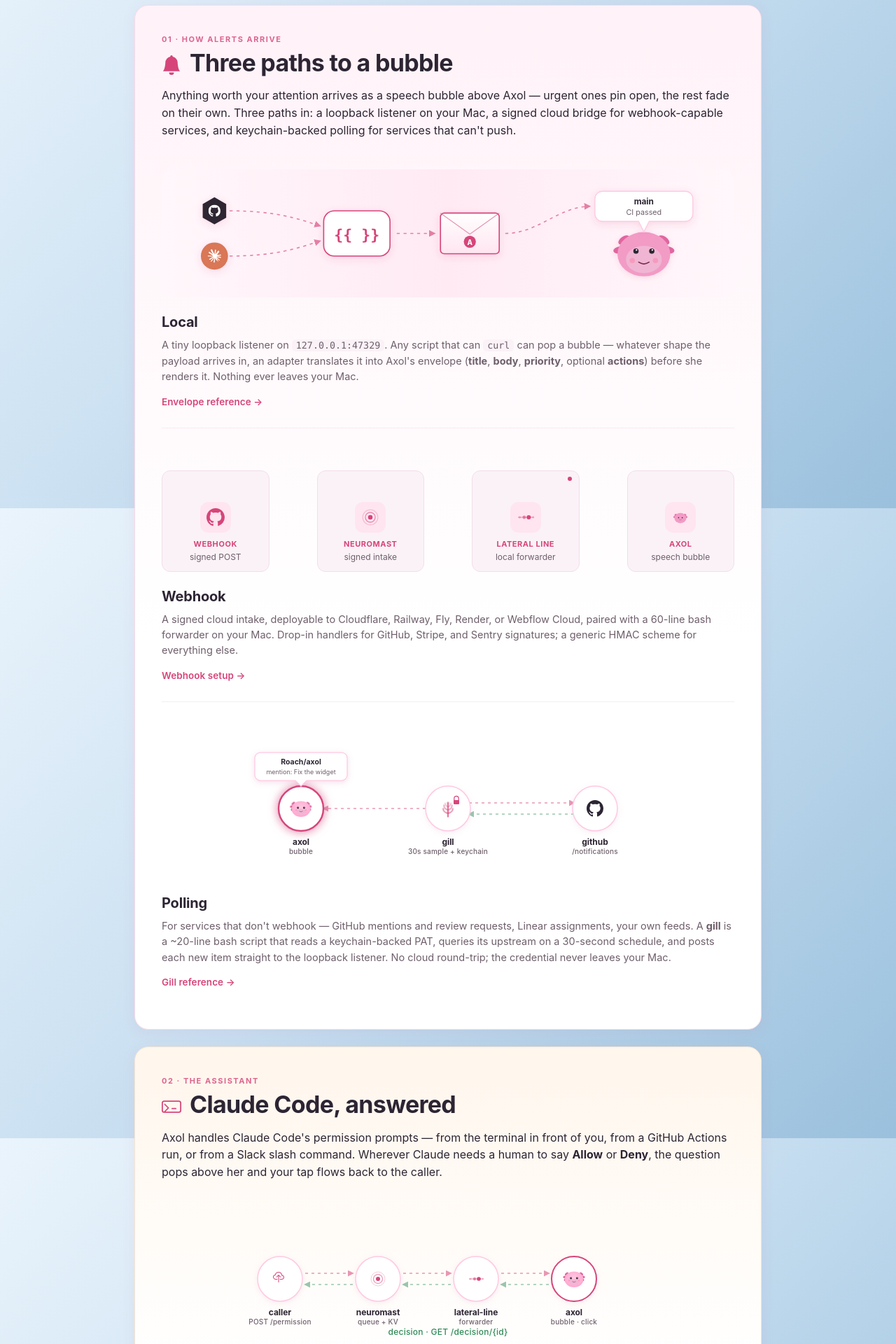
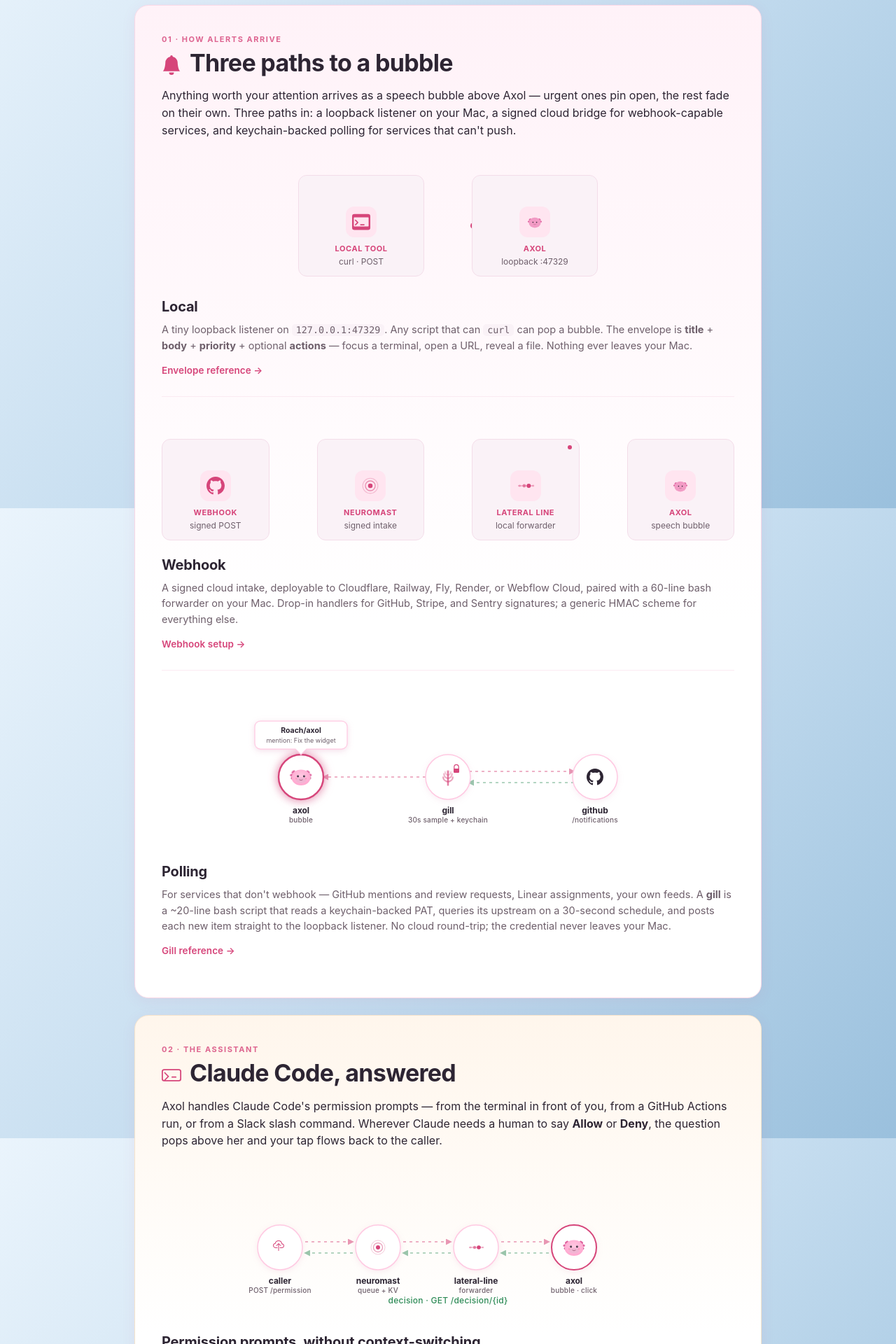
Before and after one commit to Roach/axol, a Jekyll site: the page built from docs/index.html, in a window 1280 px wide. Shown: the part 1074-2994 px from the top of the page at 70% size. Built offline with Jekyll 4.4.1, drawn with Linux system fonts in a browser that asks for light colours.

Commit message:
Homepage: restore the original local-flow animation on Alerts Local
Same story as the webhook-flow restore: the 2-node .ll-flow.local-flow
HTML was removed in 2c6152f, but its CSS survived intact — source
tile pulse, single arrow-dot crossing, bubble pop above Axol, on a
5s cycle. Restore the markup inside the Alerts Local block's wide
illustration slot.

This also untangles an overlap in the section: Local's illustration
was the envelope-flow-mini partial, which actually tells the adapter
story (many payload shapes → {{ }} → envelope). That's the Expandable
Adapters block's job. Local now carries its own canonical animation
(tool → axol → bubble) while envelope-flow-mini keeps serving the
adapter concept one section down.

Co-Authored-By: Claude Opus 4.7 (1M context) <noreply@anthropic.com>

```diff
--- a/docs/index.html
+++ b/docs/index.html
@@ -2174,14 +2174,52 @@ type: website
     <h2><span class="heading-icon" aria-hidden="true"><svg><use href="#icon-alerts"/></svg></span>Three paths to a bubble</h2>
     <p>Anything worth your attention arrives as a speech bubble above Axol — urgent ones pin open, the rest fade on their own. Three paths in: a loopback listener on your Mac, a signed cloud bridge for webhook-capable services, and keychain-backed polling for services that can't push.</p>
 
-    <!-- Local loopback — reuses the envelope-flow-mini partial from plugins.html -->
+    <!-- Local loopback — restores the 2-node ll-flow.local-flow animation
+         removed in 2c6152f: a local tool POSTs to the loopback port,
+         Axol pulses, one bubble pops. 5s cycle. All supporting CSS
+         (ll-local-source-pulse, ll-local-axol-pulse, arrow-loc-fwd,
+         ll-bubble-pop-loc) survived the simplification. -->
     <div class="product-block-wide">
       <div class="product-block-illo-wide">
-        {% include envelope-flow-mini.html %}
+        <div class="ll-flow local-flow" aria-label="Local alert flow: a local tool posts to Axol's loopback port, a bubble pops above her">
+          <div class="ll-node">
+            <span class="ll-icon" aria-hidden="true">
+              <svg viewBox="0 0 16 16" fill="currentColor"><path d="M0 3a2 2 0 0 1 2-2h12a2 2 0 0 1 2 2v10a2 2 0 0 1-2 2H2a2 2 0 0 1-2-2zm1.5 1.5v7a.5.5 0 0 0 .5.5h12a.5.5 0 0 0 .5-.5v-7a.5.5 0 0 0-.5-.5H2a.5.5 0 0 0-.5.5m1.854 1.646a.5.5 0 1 0-.708.708L4.293 8.5l-1.647 1.646a.5.5 0 0 0 .708.708l2-2a.5.5 0 0 0 0-.708l-2-2zM7 10.5a.5.5 0 0 0 .5.5h3a.5.5 0 0 0 0-1h-3a.5.5 0 0 0-.5.5"/></svg>
+            </span>
+            <span class="ll-label">local tool</span>
+            <span class="ll-sub">curl · POST</span>
+          </div>
+          <span class="ll-arrow arrow-loc" aria-hidden="true">
+            <span class="arrow-dot"></span>
+          </span>
+          <div class="ll-node ll-axol">
+            <div class="ll-bubble bubble-loc">ci-bot · build passed</div>
+            <span class="ll-icon" aria-hidden="true">
+              <svg viewBox="0 0 220 200" xmlns="http://www.w3.org/2000/svg" style="width:26px;height:26px;">
+                <defs>
+                  <radialGradient id="llBodyLoc" cx="50%" cy="40%" r="60%">
+                    <stop offset="0%" stop-color="#FFC9E2" />
+                    <stop offset="100%" stop-color="#FFA6CF" />
+                  </radialGradient>
+                </defs>
+                <ellipse cx="52"  cy="70"  rx="16" ry="9"  fill="#E066A0" transform="rotate(-35 52 70)" />
+                <ellipse cx="42"  cy="95"  rx="18" ry="10" fill="#E066A0" transform="rotate(-8 42 95)" />
+                <ellipse cx="168" cy="70"  rx="16" ry="9"  fill="#E066A0" transform="rotate(35 168 70)" />
+                <ellipse cx="178" cy="95"  rx="18" ry="10" fill="#E066A0" transform="rotate(8 178 95)" />
+                <ellipse cx="110" cy="110" rx="72" ry="62" fill="#F29BC5" />
+                <circle cx="88"  cy="105" r="7" fill="#2D2533" />
+                <circle cx="132" cy="105" r="7" fill="#2D2533" />
+                <path d="M 98 130 Q 110 138 122 130" stroke="#7A2D4D" stroke-width="2.5" fill="none" stroke-linecap="round" />
+              </svg>
+            </span>
+            <span class="ll-label">axol</span>
+            <span class="ll-sub">loopback :47329</span>
+          </div>
+        </div>
       </div>
       <div class="product-block-body">
         <h3>Local</h3>
-        <p>A tiny loopback listener on <code>127.0.0.1:47329</code>. Any script that can <code>curl</code> can pop a bubble — whatever shape the payload arrives in, an adapter translates it into Axol's envelope (<b>title</b>, <b>body</b>, <b>priority</b>, optional <b>actions</b>) before she renders it. Nothing ever leaves your Mac.</p>
+        <p>A tiny loopback listener on <code>127.0.0.1:47329</code>. Any script that can <code>curl</code> can pop a bubble. The envelope is <b>title</b> + <b>body</b> + <b>priority</b> + optional <b>actions</b> — focus a terminal, open a URL, reveal a file. Nothing ever leaves your Mac.</p>
         <div class="product-block-ctas">
           <a class="product-block-cta" href="plugins.html">Envelope reference →</a>
         </div>
```
